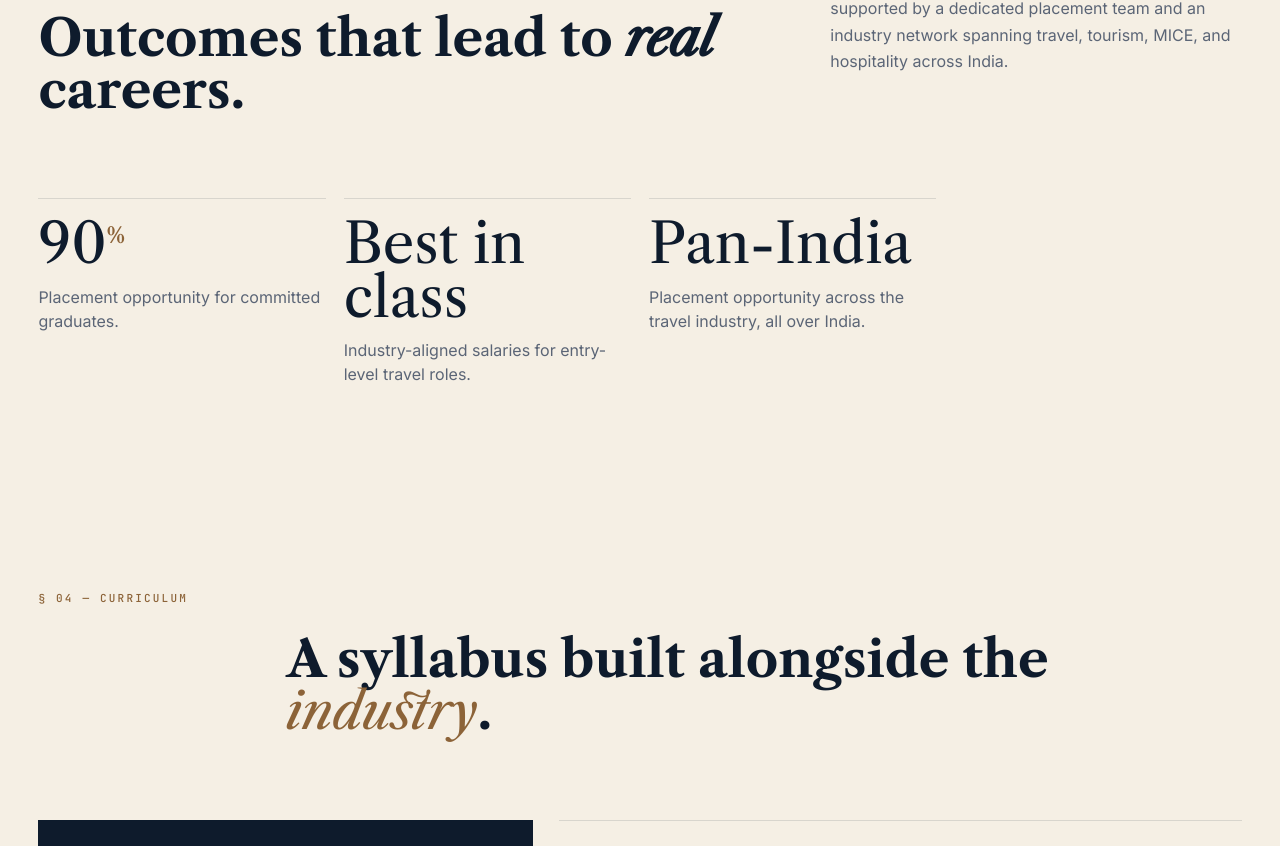
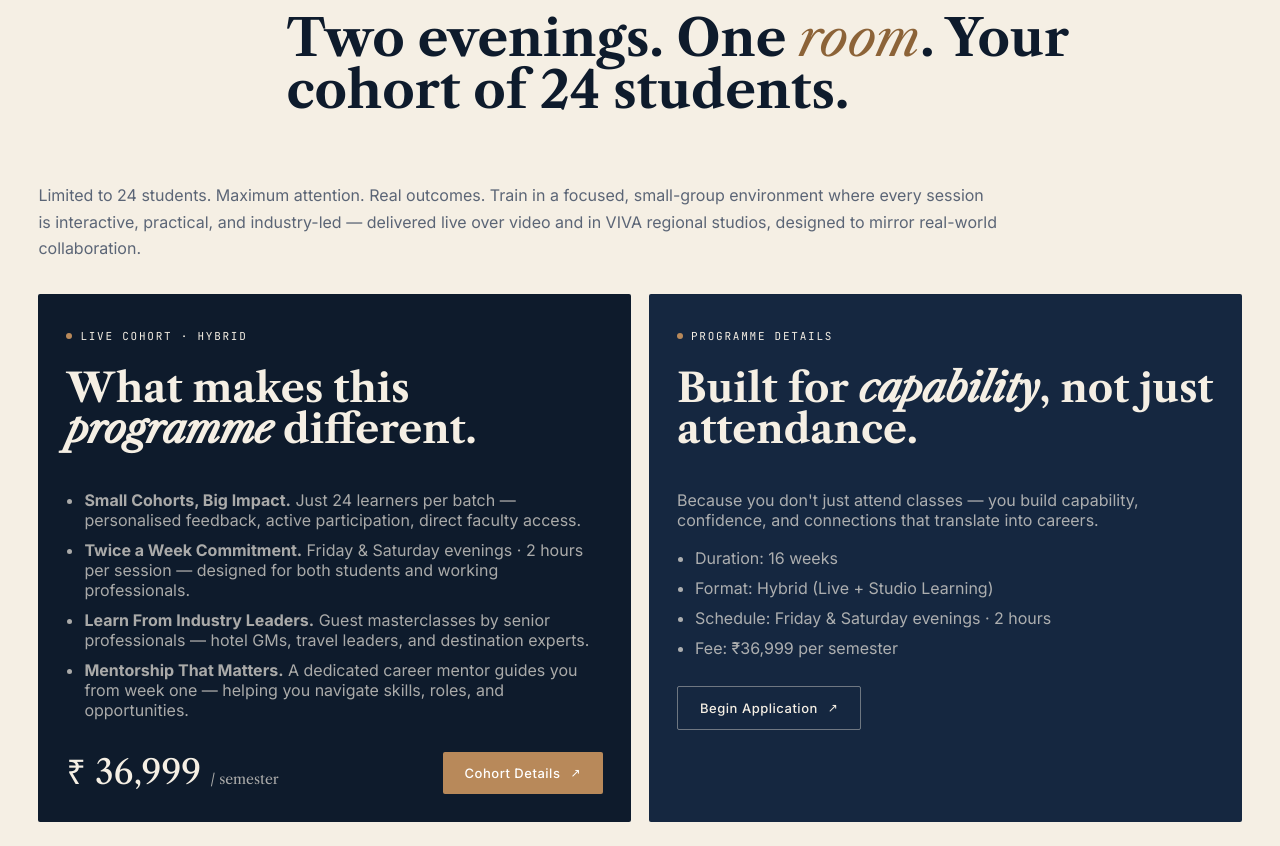
Before and after one commit to vivattraining/viva-academy-platform, a Next.js app in the folder apps/web/: page / in a window 1280 px wide. Shown: the part 4214-5060 px from the top of the page. Built offline with nearby package versions, Linux system fonts and the light colour scheme; no server answers.

Commit message:
Restore §03 Format section with ₹40,000→₹36,999 + P·05 ₹49,999→₹15,999

```diff
--- a/apps/web/components/claude-home.tsx
+++ b/apps/web/components/claude-home.tsx
@@ -441,6 +441,71 @@ export function ClaudeHome({ programs }: { programs: Course[] }) {
           >
             * All fees are GST inclusive.
           </p>
+        </div>
+      </section>
+
+      <section className={styles.format} id="format">
+        <div className={styles.wrap}>
+          <div className={styles.secHead}>
+            <div className={styles.kicker}>§ 03 — Format</div>
+            <h2 className={styles.sectionTitle}>
+              Two evenings. One <em>room</em>. Your cohort of 24 students.
+            </h2>
+          </div>
+          <p
+            className={styles.bodyText}
+            style={{ marginTop: -16, marginBottom: 32, maxWidth: 960 }}
+          >
+            Limited to 24 students. Maximum attention. Real outcomes. Train in a focused, small-group environment where every session is interactive, practical, and industry-led — delivered live over video and in VIVA regional studios, designed to mirror real-world collaboration.
+          </p>
+
+          <div className={styles.formatGrid}>
+            <article className={styles.formatCard}>
+              <div className={styles.tag}>
+                <span className={styles.dot} /> Live Cohort · Hybrid
+              </div>
+              <h3>
+                What makes this <em>programme</em> different.
+              </h3>
+              <ul>
+                <li><strong>Small Cohorts, Big Impact.</strong> Just 24 learners per batch — personalised feedback, active participation, direct faculty access.</li>
+                <li><strong>Twice a Week Commitment.</strong> Friday &amp; Saturday evenings · 2 hours per session — designed for both students and working professionals.</li>
+                <li><strong>Learn From Industry Leaders.</strong> Guest masterclasses by senior professionals — hotel GMs, travel leaders, and destination experts.</li>
+                <li><strong>Mentorship That Matters.</strong> A dedicated career mentor guides you from week one — helping you navigate skills, roles, and opportunities.</li>
+              </ul>
+              <div className={styles.formatFoot}>
+                <div className={styles.price}>
+                  ₹ 36,999 <small>/ semester</small>
+                </div>
+                <a className={`${styles.button} ${styles.buttonAccent}`} href="#admissions">
+                  Cohort Details <span className={styles.arrow}>↗</span>
+                </a>
+              </div>
+            </article>
+
+            <article className={`${styles.formatCard} ${styles.formatCardSecondary}`}>
+              <div className={styles.tag}>
+                <span className={styles.dot} /> Programme Details
+              </div>
+              <h3>
+                Built for <em>capability</em>, not just attendance.
+              </h3>
+              <p>
+                Because you don&apos;t just attend classes — you build capability, confidence, and connections that translate into careers.
+              </p>
+              <ul>
+                <li>Duration: 16 weeks</li>
+                <li>Format: Hybrid (Live + Studio Learning)</li>
+                <li>Schedule: Friday &amp; Saturday evenings · 2 hours</li>
+                <li>Fee: ₹36,999 per semester</li>
+              </ul>
+              <div className={styles.formatFoot}>
+                <a className={styles.buttonGhostLight} href="#admissions">
+                  Begin Application <span className={styles.arrow}>↗</span>
+                </a>
+              </div>
+            </article>
+          </div>
         </div>
       </section>
 
--- a/apps/web/lib/courses-data.ts
+++ b/apps/web/lib/courses-data.ts
@@ -153,8 +153,8 @@ const CATALOG_SNAPSHOT: Course[] = [
   {
     code: "P · 05",
     name: "Food & Beverage Service Professional Program",
-    fee_inr: 49999,
-    fee_display: "₹49,999*",
+    fee_inr: 15999,
+    fee_display: "₹15,999*",
     reservation_fee_inr: 5000,
     reservation_fee_display: "₹5,000",
     duration_label: "16 weeks",
```
Also changed, not shown: 1 other file (tests, documents, lock files or other folders).
